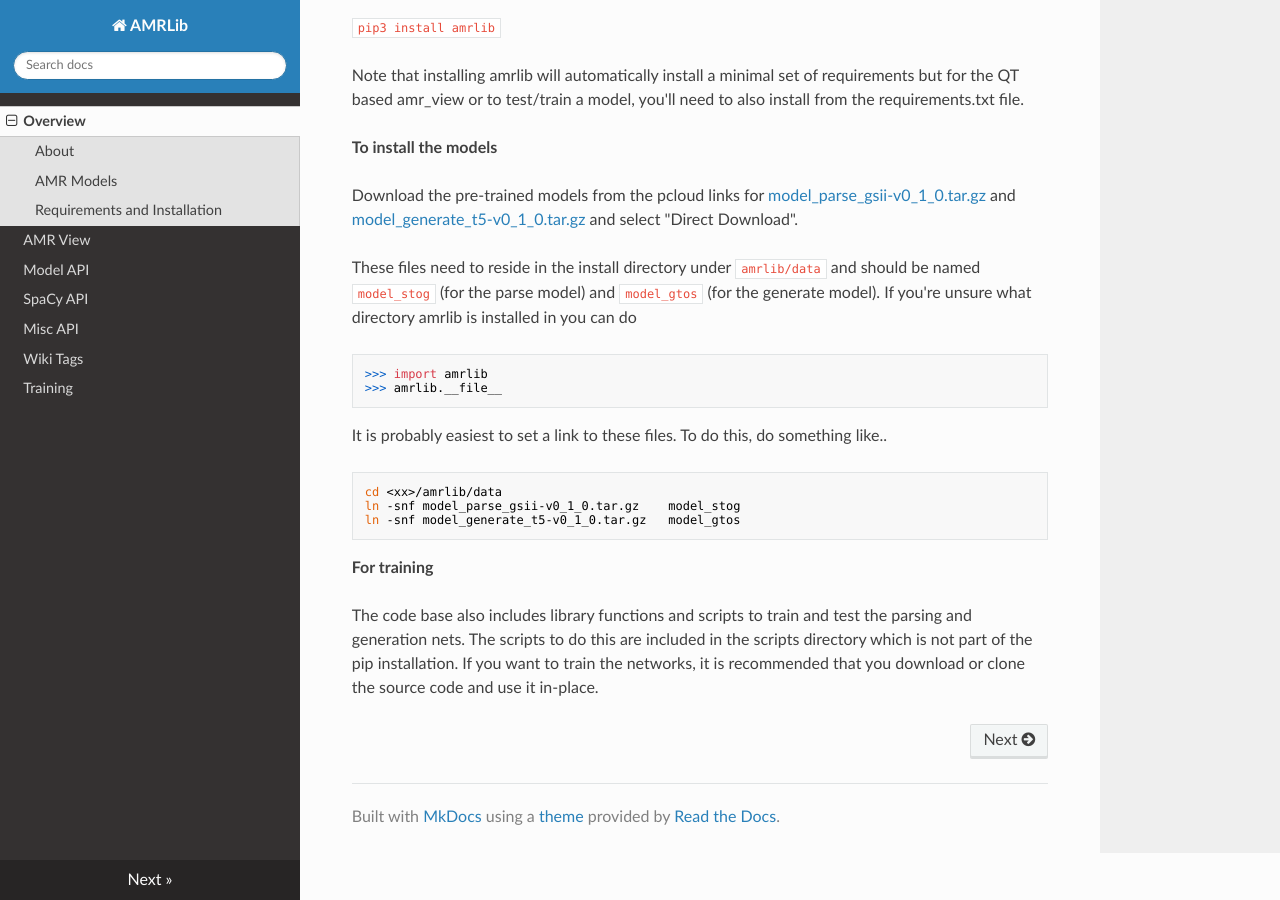
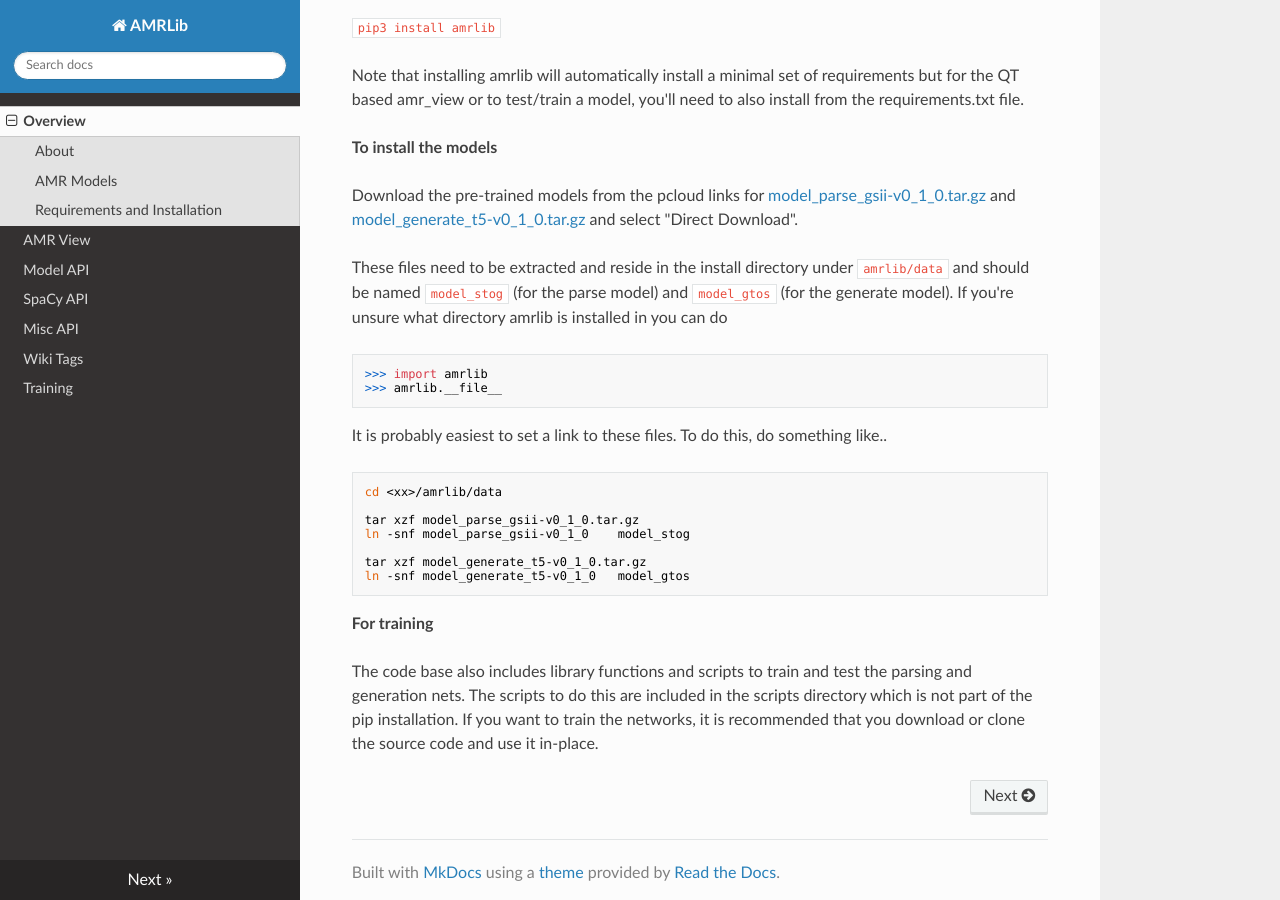
Before and after one commit to bjascob/amrlib, an MkDocs documentation site: the page built from docs/overview.md, in a window 1280 px wide and 900 px high, scrolled down 963 px. Built offline with MkDocs 1.6.1, drawn with Linux system fonts in a browser that asks for light colours; nearby versions of some CDN libraries.

Commit message:
update model download procedure again

````diff
--- a/docs/overview.md
+++ b/docs/overview.md
@@ -48,7 +48,7 @@ and
 [model_generate_t5-v0_1_0.tar.gz](https://u.pcloud.link/publink/show?code=XZF2z0XZwTDm0pVFIAYjdAbsqUJ83SYoQSdV)
 and select "Direct Download".
 
-These files need to reside in the install directory under `amrlib/data` and should be named
+These files need to be extracted and reside in the install directory under `amrlib/data` and should be named
 `model_stog` (for the parse model) and `model_gtos` (for the generate model).  If you're unsure what directory
 amrlib is installed in you can do
 ```
@@ -58,8 +58,12 @@ amrlib is installed in you can do
 It is probably easiest to set a link to these files.  To do this, do something like..
 ```
 cd <xx>/amrlib/data
-ln -snf model_parse_gsii-v0_1_0.tar.gz    model_stog
-ln -snf model_generate_t5-v0_1_0.tar.gz   model_gtos
+
+tar xzf model_parse_gsii-v0_1_0.tar.gz
+ln -snf model_parse_gsii-v0_1_0    model_stog
+
+tar xzf model_generate_t5-v0_1_0.tar.gz
+ln -snf model_generate_t5-v0_1_0   model_gtos
 ```
 
 **For training**
````
Also changed, not shown: README.md (+7 -3 lines).
